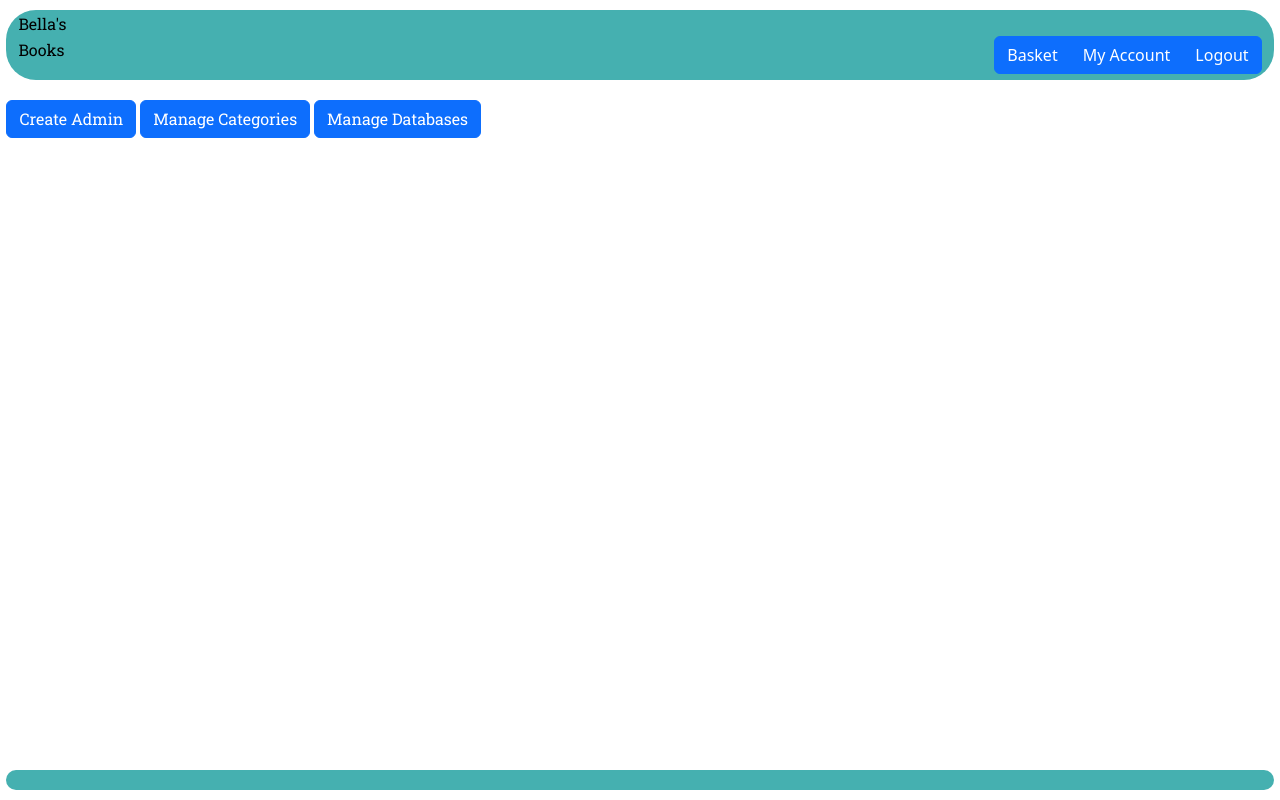
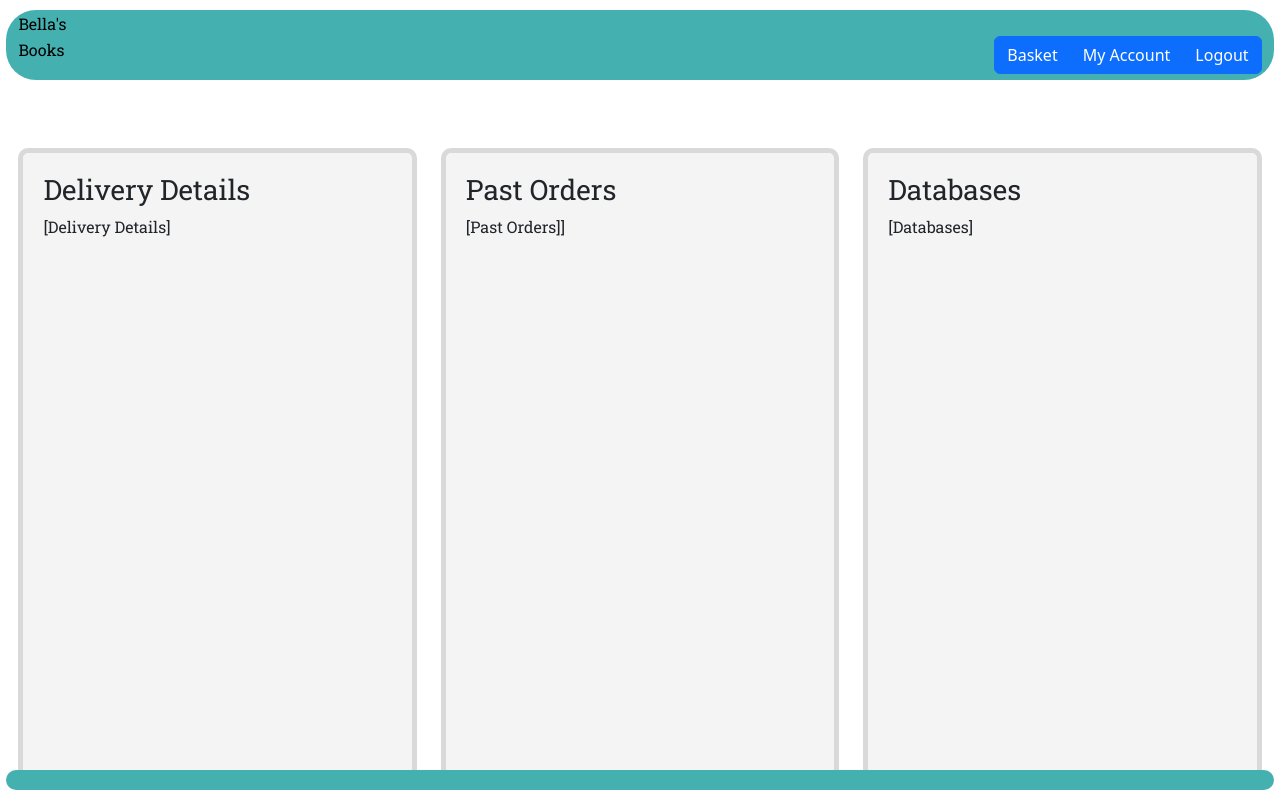
Before and after one commit to HenryW-C/bookshop, a PHP site: page /admin_account.php in a window 1280 px wide. Run offline with PHP 8.4, Linux system fonts and the light colour scheme; the visitor is signed in with stand-in values (Sample User, id 1).

Commit message:
admin account

```diff
--- a/admin_account.php
+++ b/admin_account.php
@@ -4,7 +4,6 @@ include_once("connection.php");
 
 // starts session and ensures that user is logged in as admin, if not, they are sent to homepage
 session_start();
-
 if ($_SESSION['UserType'] != 1) {
   header('Location: homepage.php');
   }
@@ -13,17 +12,15 @@ if ($_SESSION['UserType'] != 1) {
 <!DOCTYPE html>
 <html>
 <head>
-
     <title>Manage Account</title>
     <!-- links to stylesheets and google fonts -->
     <meta name="viewport" content="width=device-width, initial-scale=1">
     <link href="https://cdn.jsdelivr.net/npm/bootstrap@5.2.3/dist/css/bootstrap.min.css" rel="stylesheet">
-    <link rel="stylesheet" type="text/css" href="stylesheet.css">
+    <link rel="stylesheet" href="stylesheet.css">
     <link rel="stylesheet" href="https://fonts.googleapis.com/css?family=Roboto Slab">
 
 </head>
 <body>
-
     <!-- top navbar -->
     <div class="navbar_top">
         <div class="container-fluid">
@@ -42,9 +39,28 @@ if ($_SESSION['UserType'] != 1) {
 
     <!-- body of website -->
     <div class="main">
-      <a type="button" href="/bookshop/createadmin.php" class="btn btn-primary">Create Admin</a>
-      <a type="button" href="/bookshop/managecategories.php" class="btn btn-primary">Manage Categories</a>
-      <a type="button" href="/bookshop/managedatabases.php" class="btn btn-primary">Manage Databases</a>
+        <div class="container-fluid mt-5">
+            <div class="row">
+                <div class="col-md-4">
+                    <div class="custom-column">
+                        <h3>Delivery Details</h3>
+                        <p>[Delivery Details]</p>
+                    </div>
+                </div>
+                <div class="col-md-4">
+                    <div class="custom-column">
+                        <h3>Past Orders</h3>
+                        <p>[Past Orders]]</p>
+                    </div>
+                </div>
+                <div class="col-md-4">
+                    <div class="custom-column">
+                        <h3>Databases</h3>
+                        <p>[Databases]</p>
+                    </div>
+                </div>
+            </div>
+        </div>
     </div>
 
     <!-- bottom navbar -->
--- a/login.php
+++ b/login.php
@@ -27,6 +27,7 @@
                         <h3> Login </h3>
                             <p style="color:red;">
                                 <?php
+                                // displays an error message if necessary
                                 session_start();
                                 if (isset($_SESSION['Message'])){
                                     echo($_SESSION['Message']);
--- a/stylesheet.css
+++ b/stylesheet.css
@@ -47,8 +47,11 @@
   vertical-align: middle;
 }
 
-/* error message */
-.message{
-  font-family: 'Roboto Slab';
-  color:red;
+/* custom columns for account pages */
+.custom-column {
+  background-color: #f4f4f4;
+  border: 5px solid #D9D9D9;
+  border-radius: 10px;
+  padding: 20px;
+  height: 80vh;
 }
```
